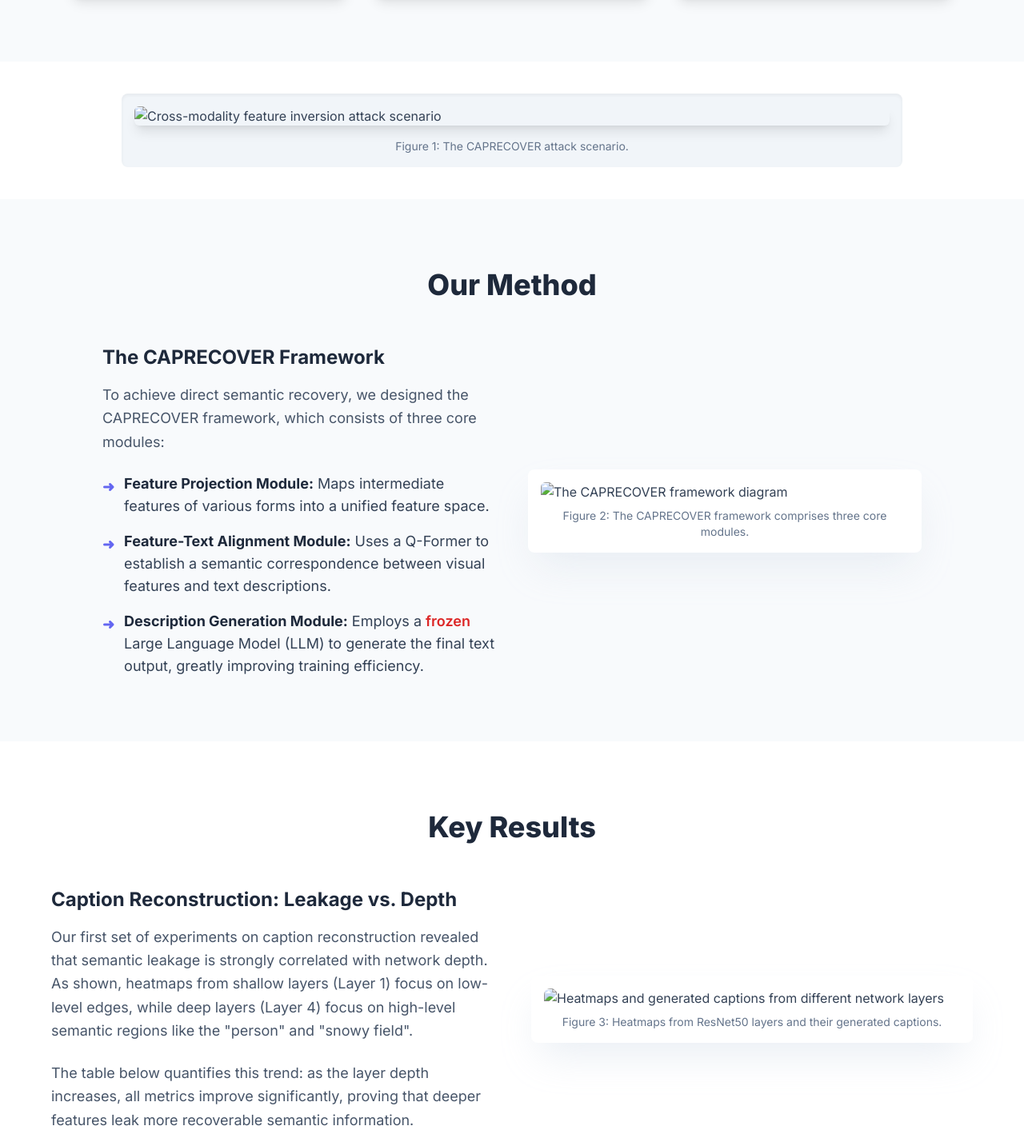
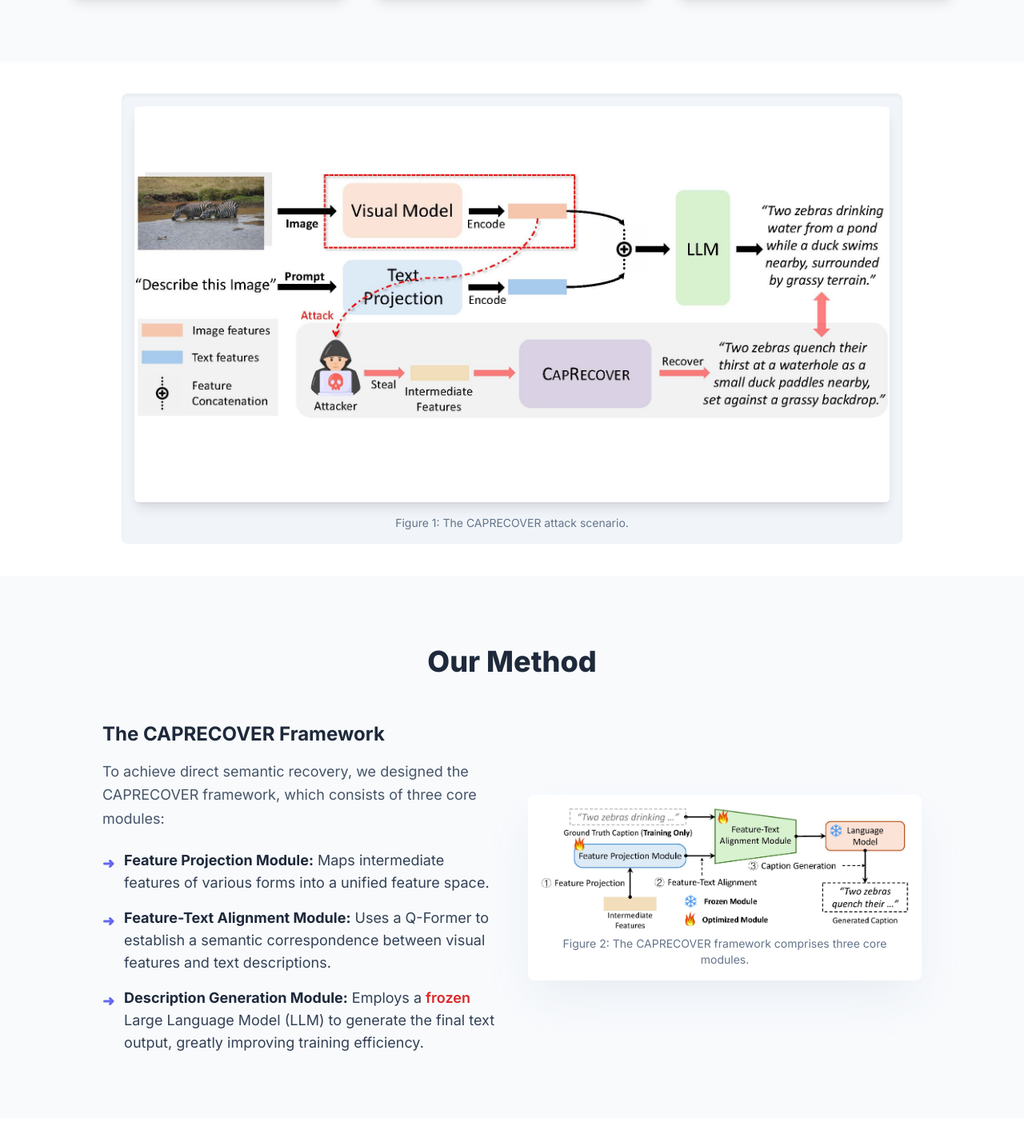
Before and after one commit to Jus1mple/Image2CaptionAttack, a plain HTML site: page index.html in a window 1280 px wide. Shown: the part 1580-2998 px from the top of the page at 80% size. Drawn offline with nearby package versions, Linux system fonts and the light colour scheme; the site is published under a folder, as on GitHub Pages, so addresses that start at the root find nothing.

Commit message:
Update index.html

```diff
--- a/index.html
+++ b/index.html
@@ -150,7 +150,7 @@
     <section class="py-10 bg-white fade-in-section">
         <div class="container mx-auto px-6 max-w-5xl">
             <div class="bg-slate-100 p-4 rounded-lg shadow-inner">
-                <img src="/assets/illustration_v4.jpg" alt="Cross-modality feature inversion attack scenario" class="rounded-md mx-auto shadow-lg">
+                <img src="./assets/illustration_v4.jpg" alt="Cross-modality feature inversion attack scenario" class="rounded-md mx-auto shadow-lg">
                 <p class="text-center mt-4 text-sm text-slate-500">Figure 1: The CAPRECOVER attack scenario.</p>
             </div>
         </div>
@@ -183,7 +183,7 @@
                 </div>
                 <div class="md:w-1/2 mt-8 md:mt-0">
                     <div class="bg-white p-4 rounded-lg shadow-2xl shadow-slate-200/80">
-                        <img src="/assets/model_overview_v5.jpg" alt="The CAPRECOVER framework diagram" class="rounded-md">
+                        <img src="./assets/model_overview_v5.jpg" alt="The CAPRECOVER framework diagram" class="rounded-md">
                         <p class="text-center mt-2 text-sm text-slate-500">Figure 2: The CAPRECOVER framework comprises three core modules.</p>
                     </div>
                 </div>
@@ -208,7 +208,7 @@
                     </p>
                 </div>
                 <div class="bg-white p-4 rounded-lg shadow-2xl shadow-slate-200/80">
-                     <img src="/assets/rn50_heatmap_v4.png" alt="Heatmaps and generated captions from different network layers" class="rounded-lg object-cover w-full h-full">
+                     <img src="./assets/rn50_heatmap_v4.png" alt="Heatmaps and generated captions from different network layers" class="rounded-lg object-cover w-full h-full">
                      <p class="text-center mt-2 text-sm text-slate-500">Figure 3: Heatmaps from ResNet50 layers and their generated captions.</p>
                 </div>
             </div>
@@ -272,7 +272,7 @@
                     </p>
                 </div>
                 <div class="bg-white p-4 rounded-lg shadow-2xl shadow-slate-200/80 md:order-1">
-                     <img src="/assets/confusion_matrix_cifar10_vit32.png" alt="Confusion matrix for label recovery on CIFAR-10" class="rounded-lg object-cover w-full h-full">
+                     <img src="./assets/confusion_matrix_cifar10_vit32.png" alt="Confusion matrix for label recovery on CIFAR-10" class="rounded-lg object-cover w-full h-full">
                      <p class="text-center mt-2 text-sm text-slate-500">Figure 4: Confusion matrix of label recovery results on the CIFAR-10 test set.</p>
                 </div>
             </div>
```
